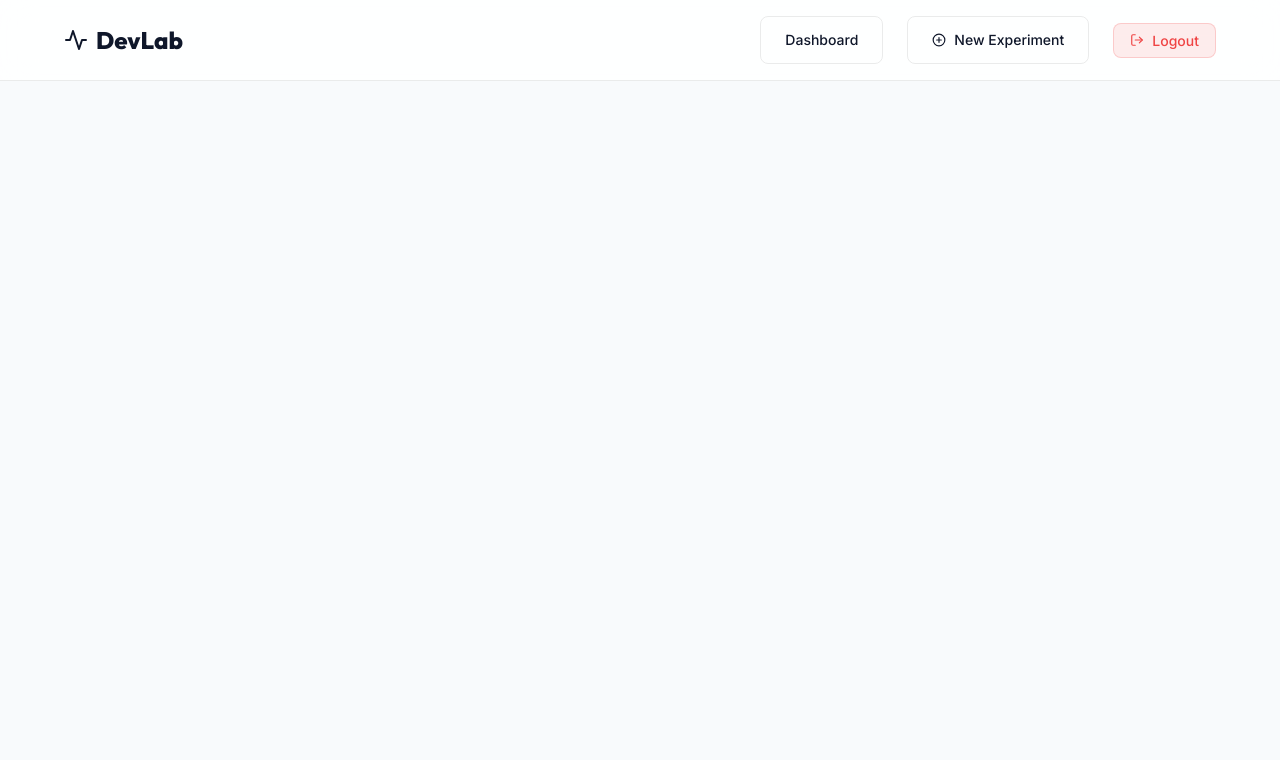
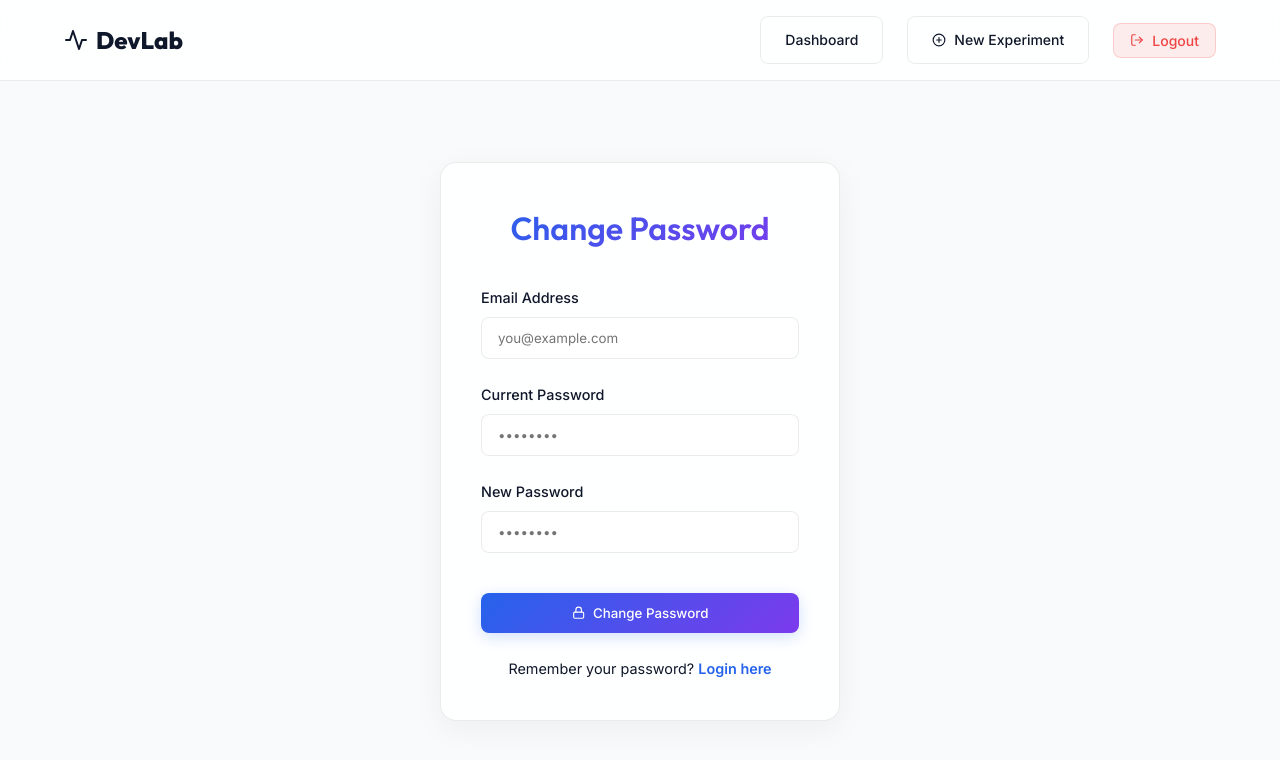
Before and after one commit to Amandeep-Singh07/Devlab-Experiment, a React app in the folder frontend/: page /change-password in a window 1280 px wide. Shown: the top 760 px of the page. Built offline with nearby package versions, Linux system fonts and the light colour scheme; no server answers; sample sign-in values are in the browser's storage; the HTML template or start-up script is replaced by a standard one.

Commit message:
change password option added

```diff
--- a/frontend/src/App.jsx
+++ b/frontend/src/App.jsx
@@ -8,6 +8,7 @@ import Register from './pages/Register';
 import CreateExperiment from './pages/CreateExperiment';
 import ExperimentDetails from './pages/ExperimentDetails';
 import Landing from './pages/Landing';
+import ChangePassword from './pages/ChangePassword';
 
 const PrivateRoute = ({ children }) => {
   const { user, loading } = useContext(AuthContext);
@@ -23,6 +24,7 @@ const AppRoutes = () => {
         <Route path="/" element={<Landing />} />
         <Route path="/login" element={<Login />} />
         <Route path="/register" element={<Register />} />
+        <Route path="/change-password" element={<ChangePassword />} />
         <Route path="/dashboard" element={<PrivateRoute><Dashboard /></PrivateRoute>} />
         <Route path="/create" element={<PrivateRoute><CreateExperiment /></PrivateRoute>} />
         <Route path="/experiment/:id" element={<PrivateRoute><ExperimentDetails /></PrivateRoute>} />
--- /dev/null
+++ b/frontend/src/pages/ChangePassword.jsx
@@ -0,0 +1,93 @@
+import React, { useState } from 'react';
+import { Link, useNavigate } from 'react-router-dom';
+import api from '../services/api';
+import { motion } from 'framer-motion';
+import { FiLock, FiCheckCircle } from 'react-icons/fi';
+
+const ChangePassword = () => {
+  const [email, setEmail] = useState('');
+  const [oldPassword, setOldPassword] = useState('');
+  const [newPassword, setNewPassword] = useState('');
+  const [error, setError] = useState('');
+  const [success, setSuccess] = useState('');
+  const navigate = useNavigate();
+
+  const handleSubmit = async (e) => {
+    e.preventDefault();
+    setError('');
+    setSuccess('');
+
+    if (newPassword.length < 8) {
+      setError('New password must be at least 8 characters long');
+      return;
+    }
+
+    try {
+      await api.put('/auth/change-password', { email, oldPassword, newPassword });
+      setSuccess('Password changed successfully!');
+      setTimeout(() => {
+        navigate('/login');
+      }, 2000);
+    } catch (err) {
+      setError(err.response?.data?.message || 'Failed to change password');
+    }
+  };
+
+  return (
+    <div className="auth-container">
+      <motion.div
+        className="glass-panel auth-card"
+        initial={{ opacity: 0, y: 20 }}
+        animate={{ opacity: 1, y: 0 }}
+        transition={{ duration: 0.5 }}
+      >
+        <h2 className="text-gradient" style={{ textAlign: 'center', marginBottom: '2rem', fontSize: '2rem' }}>Change Password</h2>
+
+        {error && <div style={{ color: 'var(--danger)', marginBottom: '1rem', textAlign: 'center' }}>{error}</div>}
+        {success && <div style={{ color: 'var(--success)', marginBottom: '1rem', textAlign: 'center', display: 'flex', alignItems: 'center', justifyContent: 'center', gap: '0.5rem' }}><FiCheckCircle /> {success}</div>}
+
+        <form onSubmit={handleSubmit}>
+          <div className="form-group">
+            <label className="form-label">Email Address</label>
+            <input
+              type="email"
+              value={email}
+              onChange={(e) => setEmail(e.target.value)}
+              required
+              placeholder="you@example.com"
+            />
+          </div>
+          <div className="form-group">
+            <label className="form-label">Current Password</label>
+            <input
+              type="password"
+              value={oldPassword}
+              onChange={(e) => setOldPassword(e.target.value)}
+              required
+              placeholder="••••••••"
+            />
+          </div>
+          <div className="form-group">
+            <label className="form-label">New Password</label>
+            <input
+              type="password"
+              value={newPassword}
+              onChange={(e) => setNewPassword(e.target.value)}
+              required
+              minLength="8"
+              placeholder="••••••••"
+            />
+          </div>
+          <button type="submit" className="btn btn-primary" style={{ width: '100%', marginTop: '1rem' }}>
+            <FiLock /> Change Password
+          </button>
+        </form>
+        <p style={{ textAlign: 'center', marginTop: '1.5rem', fontSize: '0.9rem' }}>
+          Remember your password? <Link to="/login" style={{ color: 'var(--accent-primary)', fontWeight: '600' }}>Login here</Link>
+        </p>
+      </motion.div>
+    </div>
+  );
+};
+
+export default ChangePassword;
--- a/frontend/src/pages/Login.jsx
+++ b/frontend/src/pages/Login.jsx
@@ -63,6 +63,8 @@ const Login = () => {
         </form>
         <p style={{ textAlign: 'center', marginTop: '1.5rem', fontSize: '0.9rem' }}>
           Don't have an account? <Link to="/register" style={{ color: 'var(--accent-primary)', fontWeight: '600' }}>Register here</Link>
+          <br />
+          <Link to="/change-password" style={{ color: 'var(--text-secondary)', fontWeight: '500', display: 'inline-block', marginTop: '0.5rem' }}>Change Password?</Link>
         </p>
       </motion.div>
     </div>
--- a/frontend/src/pages/Register.jsx
+++ b/frontend/src/pages/Register.jsx
@@ -74,6 +74,8 @@ const Register = () => {
         </form>
         <p style={{ textAlign: 'center', marginTop: '1.5rem', fontSize: '0.9rem' }}>
           Already have an account? <Link to="/login" style={{ color: 'var(--accent-primary)', fontWeight: '600' }}>Login here</Link>
+          <br />
+          <Link to="/change-password" style={{ color: 'var(--text-secondary)', fontWeight: '500', display: 'inline-block', marginTop: '0.5rem' }}>Change Password?</Link>
         </p>
       </motion.div>
     </div>
```
Also changed, not shown: 1 other file (tests, documents, lock files or other folders).
